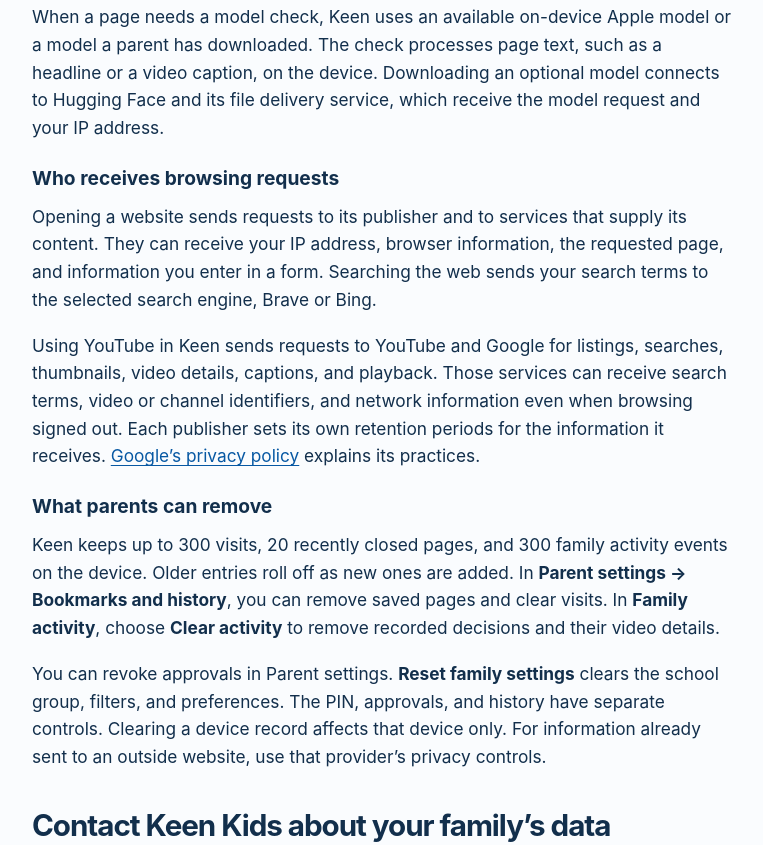
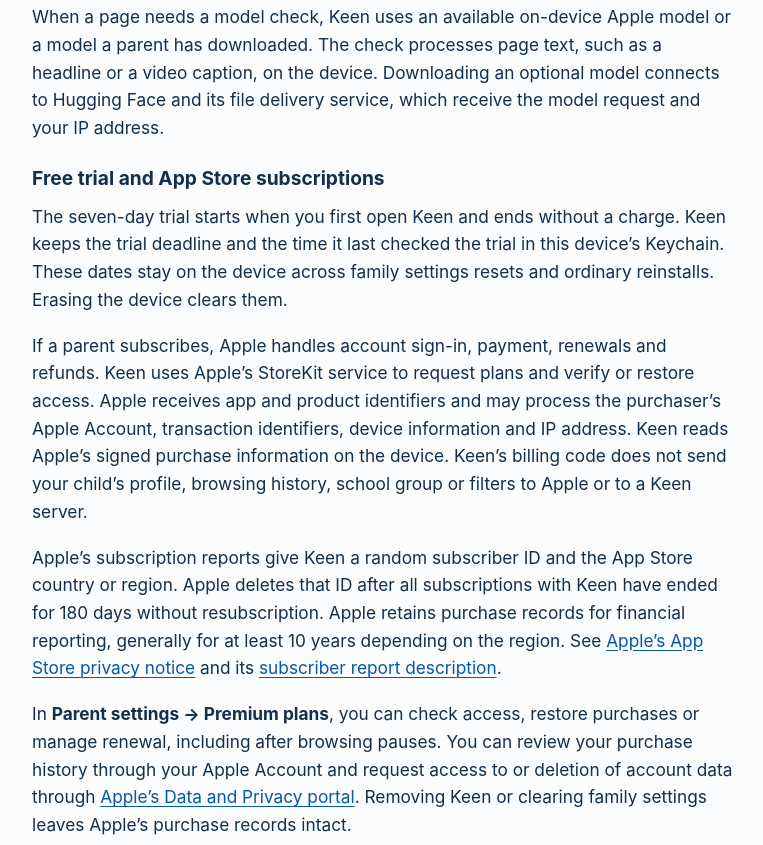
Before and after one commit to keenkids/web, a plain HTML site: page docs/privacy-policy/index.html in a window 1280 px wide. Shown: the part 993-1838 px from the top of the page, without its empty margins (256-1019 px from the left). Drawn offline with Linux system fonts and the light colour scheme.

Commit message:
Explain local trial records and App Store subscription privacy

```diff
--- a/docs/privacy-policy/index.html
+++ b/docs/privacy-policy/index.html
@@ -29,6 +29,11 @@
         <h3>What stays on the device</h3>
         <p>Your family can use Keen Browser without a Keen account. It saves the school group, filters, approvals, bookmarks, and browsing activity on the device. These records let Keen apply your choices, reopen pages, and show parents what was allowed or blocked. If you set a parent PIN, Keen protects its verification data in the device’s Keychain.</p>
         <p>When a page needs a model check, Keen uses an available on-device Apple model or a model a parent has downloaded. The check processes page text, such as a headline or a video caption, on the device. Downloading an optional model connects to Hugging Face and its file delivery service, which receive the model request and your IP address.</p>
+        <h3 id="subscriptions">Free trial and App Store subscriptions</h3>
+        <p>The seven-day trial starts when you first open Keen and ends without a charge. Keen keeps the trial deadline and the time it last checked the trial in this device’s Keychain. These dates stay on the device across family settings resets and ordinary reinstalls. Erasing the device clears them.</p>
+        <p>If a parent subscribes, Apple handles account sign-in, payment, renewals and refunds. Keen uses Apple’s StoreKit service to request plans and verify or restore access. Apple receives app and product identifiers and may process the purchaser’s Apple Account, transaction identifiers, device information and IP address. Keen reads Apple’s signed purchase information on the device. Keen’s billing code does not send your child’s profile, browsing history, school group or filters to Apple or to a Keen server.</p>
+        <p>Apple’s subscription reports give Keen a random subscriber ID and the App Store country or region. Apple deletes that ID after all subscriptions with Keen have ended for 180 days without resubscription. Apple retains purchase records for financial reporting, generally for at least 10 years depending on the region. See <a href="https://www.apple.com/legal/privacy/data/en/app-store/">Apple’s App Store privacy notice</a> and its <a href="https://developer.apple.com/help/app-store-connect/reference/reporting/subscriber-report/">subscriber report description</a>.</p>
+        <p>In <strong>Parent settings → Premium plans</strong>, you can check access, restore purchases or manage renewal, including after browsing pauses. You can review your purchase history through your Apple Account and request access to or deletion of account data through <a href="https://privacy.apple.com/">Apple’s Data and Privacy portal</a>. Removing Keen or clearing family settings leaves Apple’s purchase records intact.</p>
         <h3>Who receives browsing requests</h3>
         <p>Opening a website sends requests to its publisher and to services that supply its content. They can receive your IP address, browser information, the requested page, and information you enter in a form. Searching the web sends your search terms to the selected search engine, Brave or Bing.</p>
         <p>Using YouTube in Keen sends requests to YouTube and Google for listings, searches, thumbnails, video details, captions, and playback. Those services can receive search terms, video or channel identifiers, and network information even when browsing signed out. Each publisher sets its own retention periods for the information it receives. <a href="https://policies.google.com/privacy">Google’s privacy policy</a> explains its practices.</p>
```
